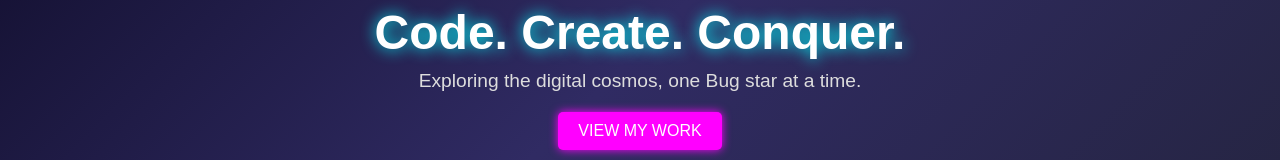
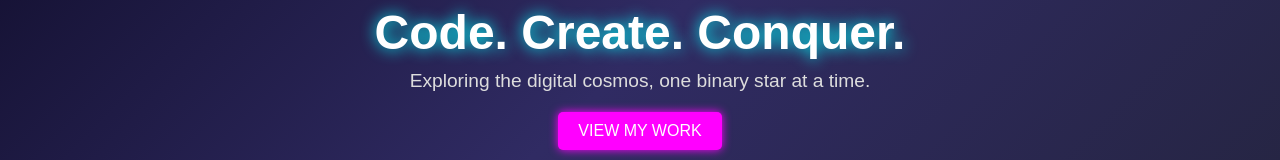
Before and after one commit to starlitBugHuntress/mySite, a plain HTML site: page index.html in a window 1280 px wide. Shown: the part 208-368 px from the top of the page. Drawn offline with Linux system fonts and the light colour scheme.

Commit message:
fixed typo

```diff
--- a/index.html
+++ b/index.html
@@ -112,7 +112,7 @@
 
     <section class="hero">
         <h2>Code. Create. Conquer.</h2>
-        <p>Exploring the digital cosmos, one Bug star at a time.</p>
+        <p>Exploring the digital cosmos, one binary star at a time.</p>
         <a href="#projects" class="btn">View My Work</a>
     </section>
 
```
